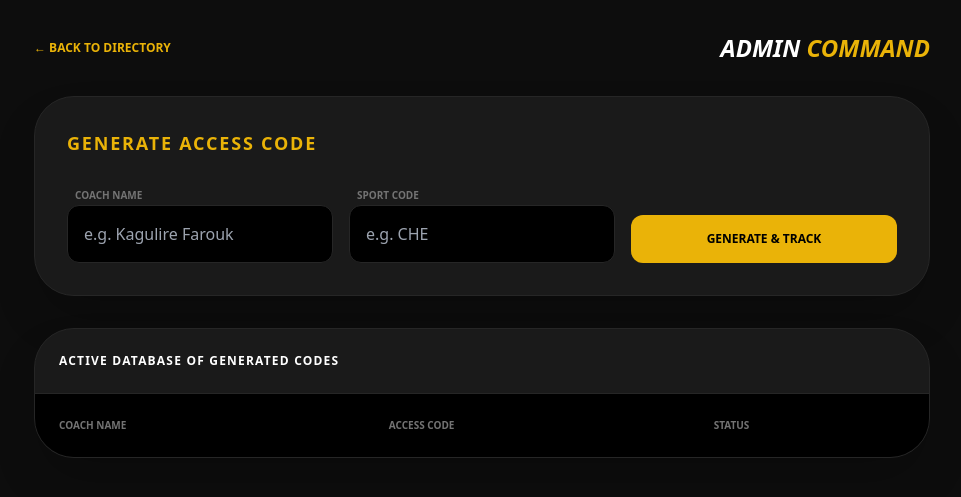
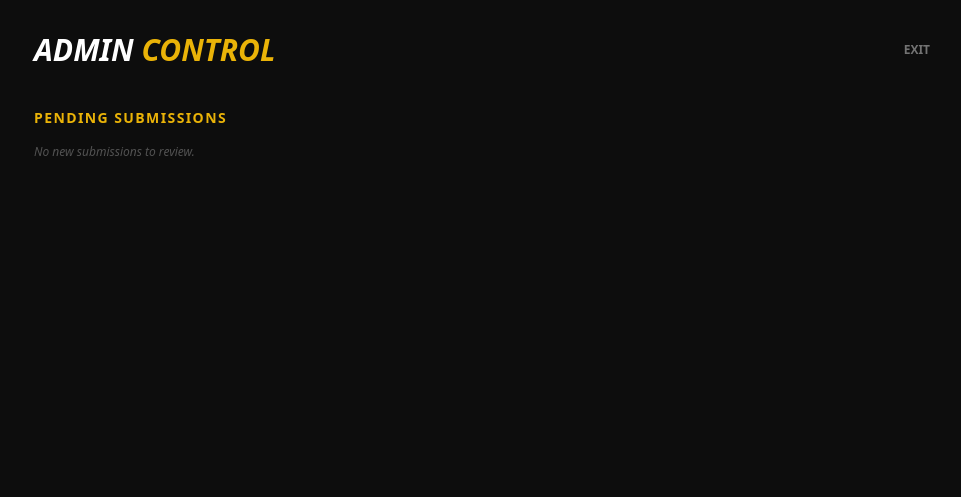
Before and after one commit to FAR-ANALYST/CMS, a Flask app: page /admin in a window 1280 px wide. Shown: the top 497 px of the page, without its empty margins (158-1119 px from the left). Run offline with Flask 3, Linux system fonts and the light colour scheme; the visitor is signed in with stand-in values (Sample User, id 1); data that the repository does not hold is empty; some libraries are stand-ins or nearby versions.

Commit message:
Update admin.html

```diff
--- a/templates/admin.html
+++ b/templates/admin.html
@@ -7,55 +7,30 @@
     <style>body { background-color: #0D0D0D; color: white; }</style>
 </head>
 <body class="p-8">
-    <div class="max-w-4xl mx-auto space-y-8">
+    <div class="max-w-4xl mx-auto space-y-10">
         <div class="flex justify-between items-center">
-            <a href="/student" class="text-yellow-500 font-bold text-xs uppercase">← Back to Directory</a>
-            <h1 class="text-2xl font-black italic uppercase">Admin <span class="text-yellow-500">Command</span></h1>
+            <h1 class="text-3xl font-black italic uppercase">Admin <span class="text-yellow-500">Control</span></h1>
+            <a href="/student" class="text-xs font-bold text-neutral-500 uppercase">Exit</a>
         </div>
 
-        <div class="bg-[#1A1A1A] p-8 rounded-[2.5rem] border border-neutral-800 shadow-2xl">
-            <h2 class="text-lg font-bold text-yellow-500 mb-6 uppercase tracking-widest">Generate Access Code</h2>
-            <form action="/admin/generate" method="POST" class="grid grid-cols-1 md:grid-cols-3 gap-4">
-                <div>
-                    <label class="text-[10px] text-neutral-500 font-bold uppercase ml-2">Coach Name</label>
-                    <input type="text" name="coach_name" placeholder="e.g. Kagulire Farouk" required
-                        class="w-full bg-black border border-neutral-800 p-4 rounded-xl outline-none focus:border-yellow-500 transition">
+        <div class="space-y-4">
+            <h2 class="text-sm font-black uppercase text-yellow-500 tracking-widest">Pending Submissions</h2>
+            {% if not pending %}
+                <p class="text-neutral-600 text-xs italic">No new submissions to review.</p>
+            {% endif %}
+            {% for coach in pending %}
+            <div class="bg-[#1A1A1A] p-6 rounded-[2rem] border border-neutral-800 flex items-center justify-between shadow-xl">
+                <div class="flex items-center gap-4">
+                    <img src="{{ coach.profile_pic_url }}" class="w-16 h-16 rounded-2xl object-cover border border-neutral-800">
+                    <div>
+                        <h3 class="font-bold text-lg leading-tight">{{ coach.full_name }}</h3>
+                        <p class="text-yellow-500 text-[10px] font-black uppercase tracking-widest">{{ coach.sport_category }}</p>
+                        <p class="text-neutral-500 text-[10px] uppercase font-bold">{{ coach.contact_number }}</p>
+                    </div>
                 </div>
-                <div>
-                    <label class="text-[10px] text-neutral-500 font-bold uppercase ml-2">Sport Code</label>
-                    <input type="text" name="sport_abbr" placeholder="e.g. CHE" required
-                        class="w-full bg-black border border-neutral-800 p-4 rounded-xl outline-none focus:border-yellow-500 transition">
-                </div>
-                <div class="flex items-end">
-                    <button class="w-full bg-yellow-500 text-black font-black py-4 rounded-xl uppercase text-xs hover:bg-yellow-400 transition">Generate & Track</button>
-                </div>
-            </form>
-        </div>
-
-        <div class="bg-[#1A1A1A] rounded-[2.5rem] border border-neutral-800 overflow-hidden shadow-2xl">
-            <div class="p-6 border-b border-neutral-800">
-                <h3 class="font-bold uppercase text-xs tracking-widest">Active Database of Generated Codes</h3>
+                <a href="/admin/verify/{{ coach.id }}" class="bg-green-600 text-white px-8 py-3 rounded-2xl font-black text-[10px] uppercase tracking-widest hover:bg-green-500 transition shadow-lg shadow-green-600/20">Verify Profile</a>
             </div>
-            <table class="w-full text-left">
-                <thead class="bg-black text-neutral-500 text-[10px] uppercase font-black">
-                    <tr>
-                        <th class="p-6">Coach Name</th>
-                        <th class="p-6">Access Code</th>
-                        <th class="p-6">Status</th>
-                    </tr>
-                </thead>
-                <tbody class="divide-y divide-neutral-900 text-sm">
-                    {% for code in codes %}
-                    <tr class="hover:bg-white/5 transition">
-                        <td class="p-6 font-bold">{{ code.intended_for_name or 'System Generated' }}</td>
-                        <td class="p-6 text-yellow-500 font-mono font-bold">{{ code.code }}</td>
-                        <td class="p-6">
-                            <span class="px-3 py-1 bg-green-500/10 text-green-500 rounded-full text-[10px] font-black uppercase italic">Unused / Ready</span>
-                        </td>
-                    </tr>
-                    {% endfor %}
-                </tbody>
-            </table>
+            {% endfor %}
         </div>
     </div>
     <script>lucide.createIcons();</script>
```
